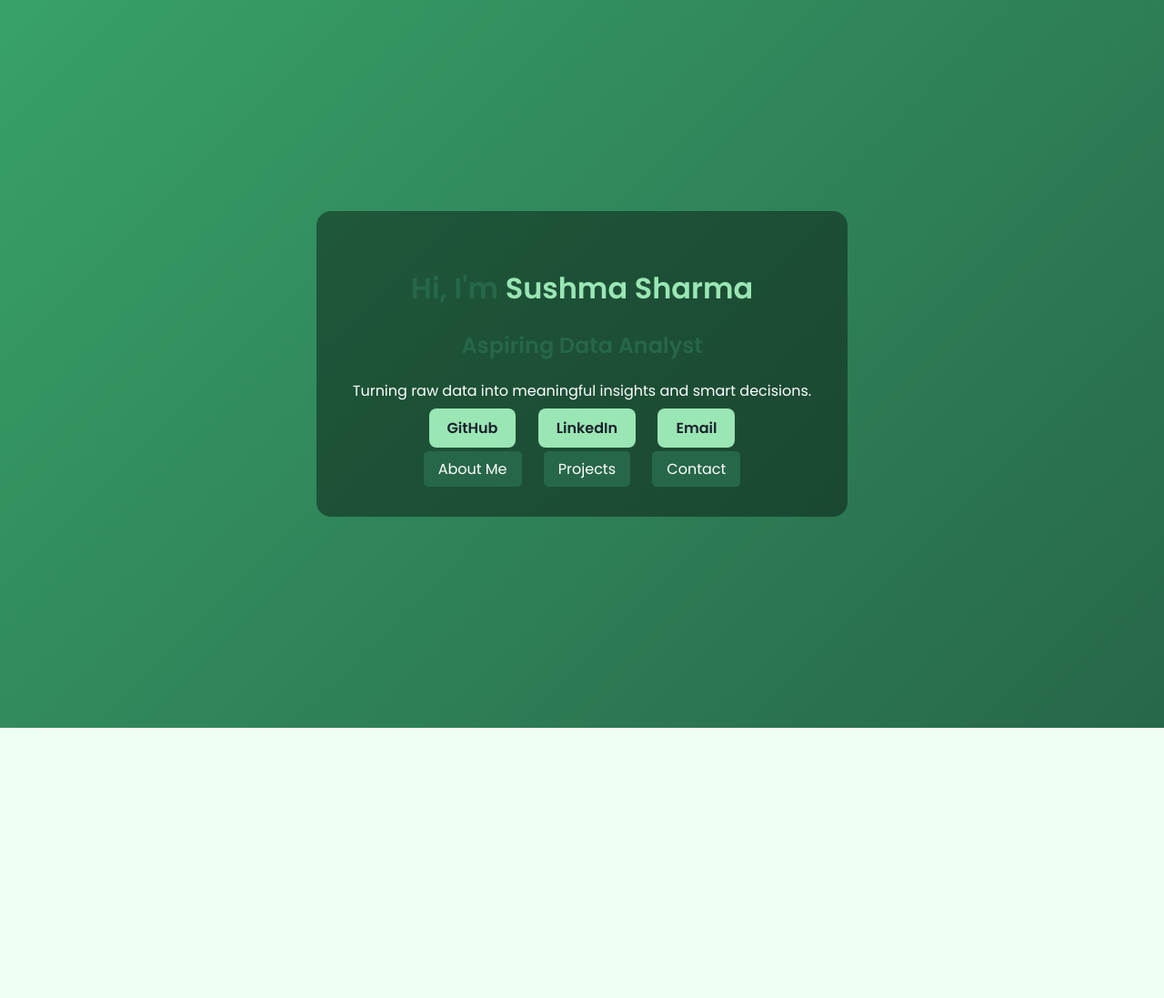
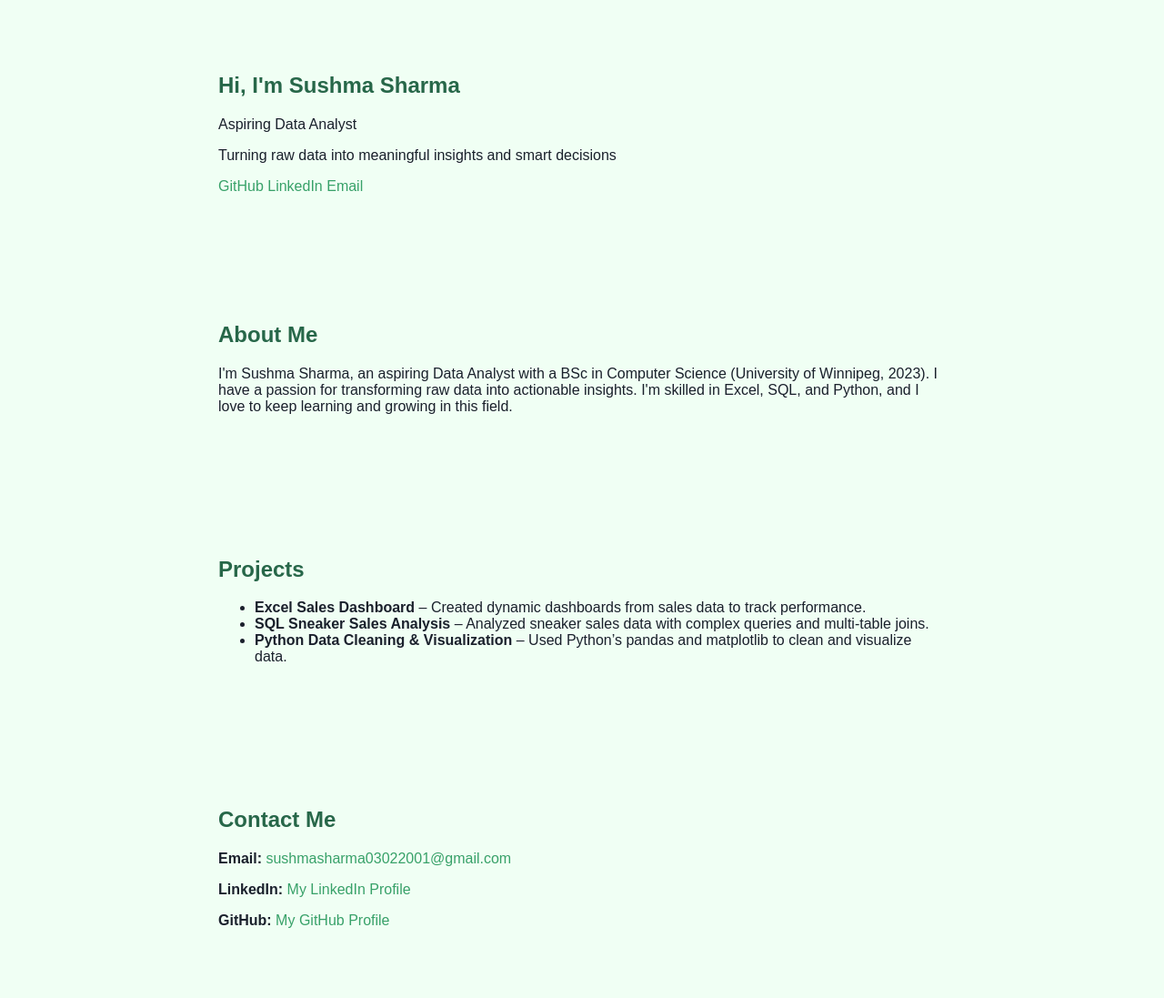
Before and after one commit to sushma2840/portfolio., a plain HTML site: page index.html in a window 1280 px wide. Shown: the whole page at 91% size. Before the commit the page ends 800 px from the top, so only its background shows below. Drawn offline with Linux system fonts and the light colour scheme; files that its build step writes are made by us from their sources.

Commit message:
Update index.html

```diff
--- a/index.html
+++ b/index.html
@@ -1,33 +1,56 @@
 <!DOCTYPE html>
 <html lang="en">
 <head>
-  <meta charset="UTF-8" />
-  <meta name="viewport" content="width=device-width, initial-scale=1.0"/>
-  <title>Sushma Sharma | Portfolio</title>
-  <link rel="stylesheet" href="assets/css/style.css" />
-  <link href="https://fonts.googleapis.com/css2?family=Poppins:wght@400;600&display=swap" rel="stylesheet" />
+    <meta charset="UTF-8">
+    <meta name="viewport" content="width=device-width, initial-scale=1.0">
+    <title>Sushma Sharma - Data Analyst Portfolio</title>
+    <link rel="stylesheet" href="style.css">
 </head>
 <body>
 
-  <div class="hero">
-    <div class="overlay">
+    <!-- Home Section -->
+    <section id="home">
         <div class="content">
-        <h1>Hi, I'm <span>Sushma Sharma</span></h1>
-        <h2>Aspiring Data Analyst</h2>
-        <p>Turning raw data into meaningful insights and smart decisions.</p>
-        <div class="buttons">
+            <h1>Hi, I'm Sushma Sharma</h1>
+            <p>Aspiring Data Analyst</p>
+            <p>Turning raw data into meaningful insights and smart decisions</p>
+            <div class="social-links">
                 <a href="https://github.com/sushma2840" target="_blank">GitHub</a>
                 <a href="https://www.linkedin.com/in/sushma-s-45b2812b6" target="_blank">LinkedIn</a>
                 <a href="mailto:sushmasharma03022001@gmail.com">Email</a>
             </div>
-        <div class="nav-links">
-          <a href="about.html">About Me</a>
-          <a href="projects.html">Projects</a>
-          <a href="contact.html">Contact</a>
         </div>
+    </section>
+
+    <!-- About Me Section -->
+    <section id="about">
+        <div class="content">
+            <h2>About Me</h2>
+            <p>I'm Sushma Sharma, an aspiring Data Analyst with a BSc in Computer Science (University of Winnipeg, 2023). I have a passion for transforming raw data into actionable insights. I'm skilled in Excel, SQL, and Python, and I love to keep learning and growing in this field.</p>
         </div>
+    </section>
+
+    <!-- Projects Section -->
+    <section id="projects">
+        <div class="content">
+            <h2>Projects</h2>
+            <ul>
+                <li><strong>Excel Sales Dashboard</strong> – Created dynamic dashboards from sales data to track performance.</li>
+                <li><strong>SQL Sneaker Sales Analysis</strong> – Analyzed sneaker sales data with complex queries and multi-table joins.</li>
+                <li><strong>Python Data Cleaning & Visualization</strong> – Used Python’s pandas and matplotlib to clean and visualize data.</li>
+            </ul>
         </div>
+    </section>
+
+    <!-- Contact Section -->
+    <section id="contact">
+        <div class="content">
+            <h2>Contact Me</h2>
+            <p><strong>Email:</strong> <a href="mailto:sushmasharma03022001@gmail.com">sushmasharma03022001@gmail.com</a></p>
+            <p><strong>LinkedIn:</strong> <a href="https://www.linkedin.com/in/sushma-s-45b2812b6" target="_blank">My LinkedIn Profile</a></p>
+            <p><strong>GitHub:</strong> <a href="https://github.com/sushma2840" target="_blank">My GitHub Profile</a></p>
         </div>
+    </section>
 
 </body>
 </html>
```
Lines whose indentation alone changed are shown as unchanged.
